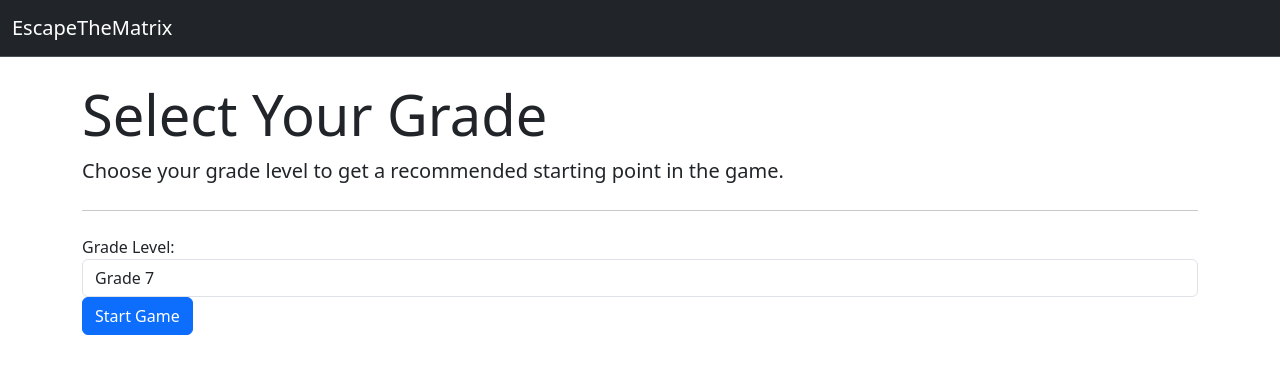
After one commit to d4duong/Colombroskis, a Flask app: page /select-grade in a window 1280 px wide. The commit adds this page. Shown: the top 374 px of the page. Run offline with Flask 3, Linux system fonts and the light colour scheme.

Commit message:
changed product name to EscapeTheMatrix

```diff
--- a/app/routes.py
+++ b/app/routes.py
@@ -8,6 +8,24 @@ def index():
     # TODO: Initialize or reset game state if necessary
     data = get_game_data(level=1)
     return render_template('index.html', data=data)
+
+
+# New route for grade selection
+@main.route('/select-grade', methods=['GET', 'POST'])
+def select_grade():
+    if request.method == 'POST':
+        selected_grade = int(request.form.get('grade'))
+        # Logic to determine the recommended starting level based on grade
+        if selected_grade in [7, 8]:
+            starting_level = 1
+        elif selected_grade in [9, 10]:
+            starting_level = 2
+        else:
+            starting_level = 3  # Adjust as needed for higher grades
+
+        return redirect(url_for('main.level', level=starting_level))
+
+    return render_template('select_grade.html')
 
 @main.route('/level/<int:level>', methods=['GET', 'POST'])
 def level(level):
@@ -26,3 +44,9 @@ def level(level):
 
     data = get_game_data(level=level)
     return render_template('level.html', data=data)
+
+# New route for roadmap navigation
+@main.route('/roadmap')
+def roadmap():
+    total_levels = 5  # Set this to the total number of levels you have
+    return render_template('roadmap.html', total_levels=total_levels)
--- a/app/templates/index.html
+++ b/app/templates/index.html
@@ -2,7 +2,7 @@
 
 {% block content %}
 <div class="jumbotron">
-    <h1 class="display-4">Welcome to the Cyber security Adventure Game!</h1>
+    <h1 class="display-4">Escape the MATRIX!</h1>
     <hr class="my-4">
     <a class="btn btn-primary btn-lg" href="{{ url_for('main.level', level=1) }}" role="button">Start Game</a>
     <!-- TODO: Add a brief introduction or storyline here -->
--- a/app/templates/layout.html
+++ b/app/templates/layout.html
@@ -3,7 +3,7 @@
   <head>
     <meta charset="UTF-8" />
     <meta name="viewport" content="width=device-width, initial-scale=1.0" />
-    <title>{% block title %}Colombroskis{% endblock %}</title>
+    <title>{% block title %}EscapeTheMatrix{% endblock %}</title>
     <link
       href="https://cdn.jsdelivr.net/npm/bootstrap@5.3.1/dist/css/bootstrap.min.css"
       rel="stylesheet"
@@ -23,7 +23,7 @@
       data-bs-theme="dark"
     >
       <div class="container-fluid">
-        <a class="navbar-brand" id="brand" href="/">Colombroskis</a>
+        <a class="navbar-brand" id="brand" href="/">EscapeTheMatrix</a>
         <button
           class="navbar-toggler"
           type="button"
--- /dev/null
+++ b/app/templates/select_grade.html
@@ -0,0 +1,23 @@
+{% extends "layout.html" %}
+
+{% block content %}
+<div class="jumbotron">
+    <h1 class="display-4">Select Your Grade</h1>
+    <p class="lead">Choose your grade level to get a recommended starting point in the game.</p>
+    <hr class="my-4">
+    <form method="POST">
+        <div class="form-group">
+            <label for="grade">Grade Level:</label>
+            <select class="form-control" id="grade" name="grade">
+                <option value="7">Grade 7</option>
+                <option value="8">Grade 8</option>
+                <option value="9">Grade 9</option>
+                <option value="10">Grade 10</option>
+                <option value="11">Grade 11</option>
+                <option value="12">Grade 12</option>
+            </select>
+        </div>
+        <button type="submit" class="btn btn-primary">Start Game</button>
+    </form>
+</div>
+{% endblock %}
```
Also changed, not shown: app/templates/roadmap.html (added, +16 -0 lines).
